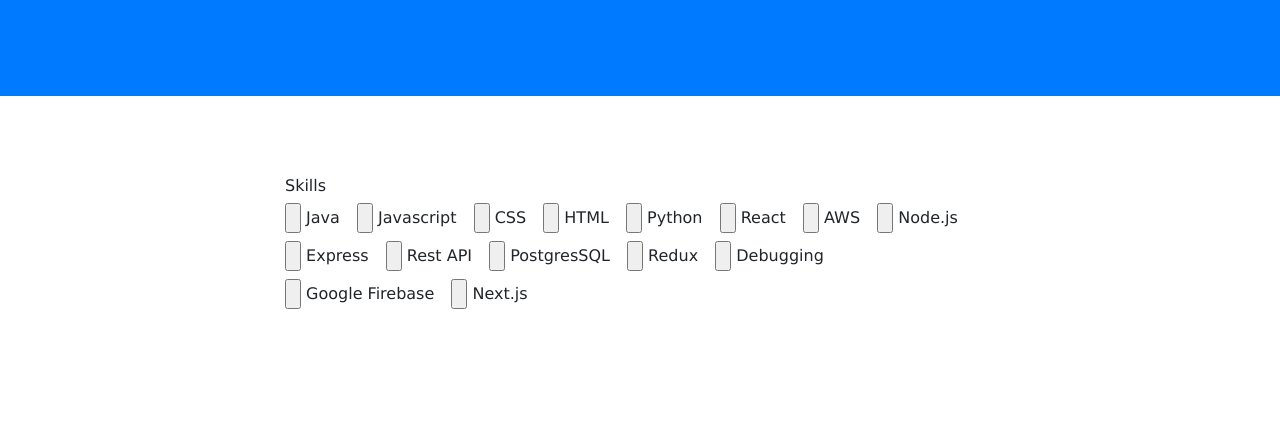
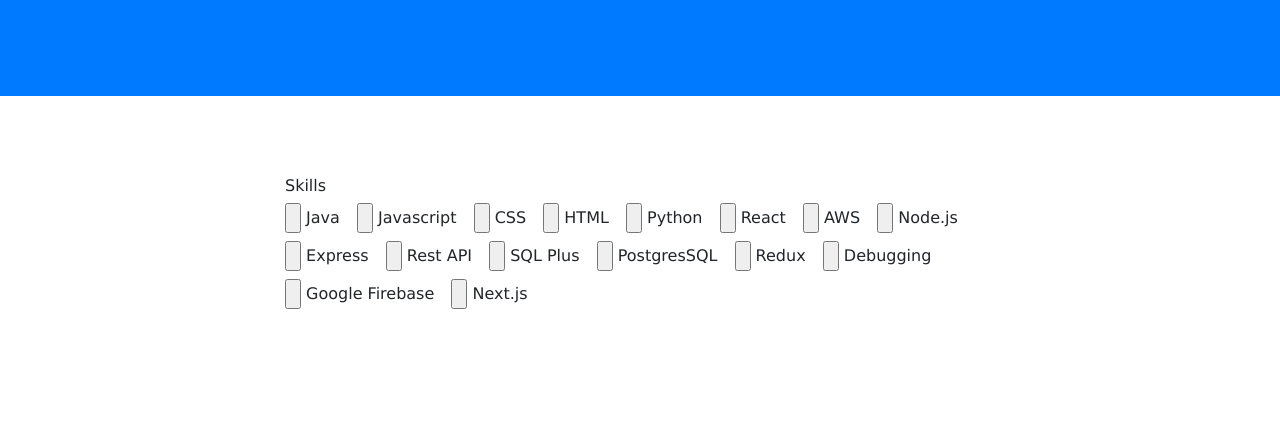
Before and after one commit to alazarabraham/portfolio-reboot, a website with bundled scripts: page index.html in a window 1280 px wide. Shown: the part 354-800 px from the top of the page. Built offline with nearby package versions, Linux system fonts and the light colour scheme.

Commit message:
update index.html
updated skills

```diff
--- a/index.html
+++ b/index.html
@@ -133,6 +133,12 @@
               <label type="checkbox">
                 <input type="button" name="" id="">
                 <span>Rest API</span>
+              </label>
+            </div>
+            <div class="form-check form-check-inline">
+              <label type="checkbox">
+                <input type="button" name="" id="">
+                <span>SQL Plus</span>
               </label>
             </div>
             <div class="form-check form-check-inline">
```
